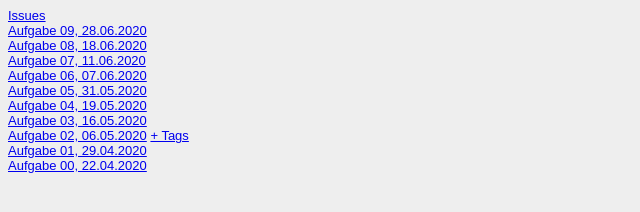
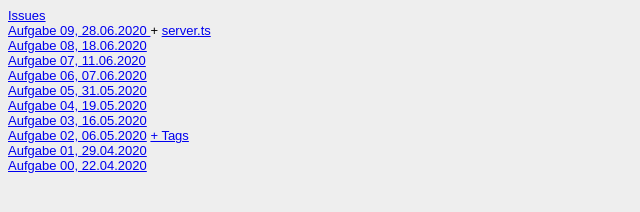
Before and after one commit to Ivorysanna/GiS-SoSe2020, a website: page Steckbrief/steckbrief.htm in a window 1280 px wide. Shown: the full height of the page, 0-640 px from the left. Drawn offline with Linux system fonts and the light colour scheme.

Commit message:
Steckbrief server.ts angefügt

```diff
--- a/Steckbrief/steckbrief.htm
+++ b/Steckbrief/steckbrief.htm
@@ -18,7 +18,7 @@
 	<br />
 
 	<a href="https://ivorysanna.github.io/GiS-SoSe2020/Aufgaben/09/Startseite.html" target="_blank">Aufgabe
-		09, 28.06.2020</a>
+		09, 28.06.2020 </a> + <a href="https:ivorysanna.github.io/GiS-SoSe2020/Aufgaben/09/js/server.ts">server.ts</a>
 	<br />
 
 	<a href="https://ivorysanna.github.io/GiS-SoSe2020/Aufgaben/08/Startseite.html" target="_blank">Aufgabe
```
